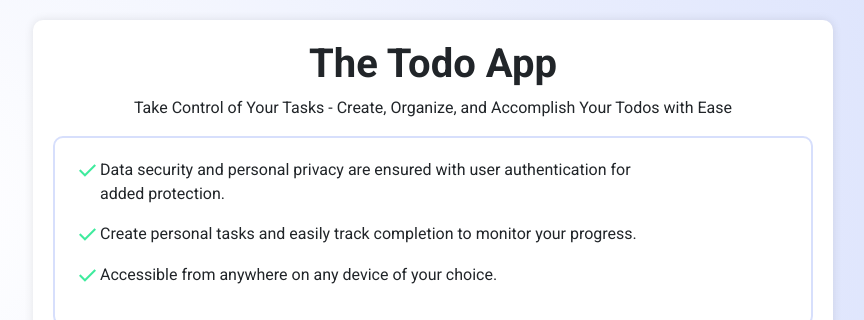
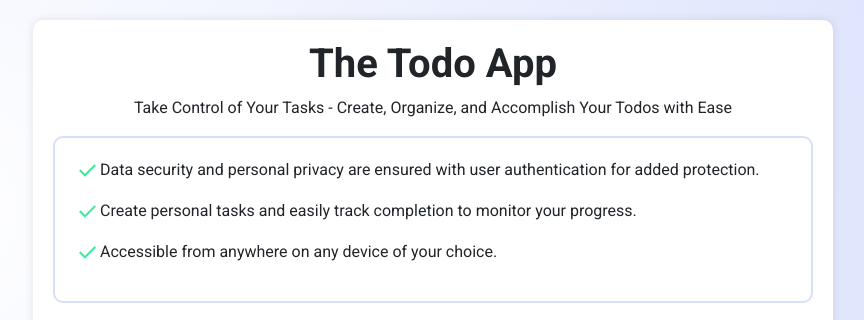
Before and after one commit to markohautala/django-auth-crud-app, a Django app: page / in a window 1280 px wide. Shown: the top 320 px of the page, without its empty margins (207-1071 px from the left). Run offline with Django 4.2, Linux system fonts and the light colour scheme.

Commit message:
Style align-items property for p-styling class

```diff
--- a/base/templates/base/main.html
+++ b/base/templates/base/main.html
@@ -151,7 +151,7 @@
 
       .p-styling {
         display: inline-flex;
-        margin-right: 120px;
+        align-items: left;
       }
 
       .checkbox-icon {
```
